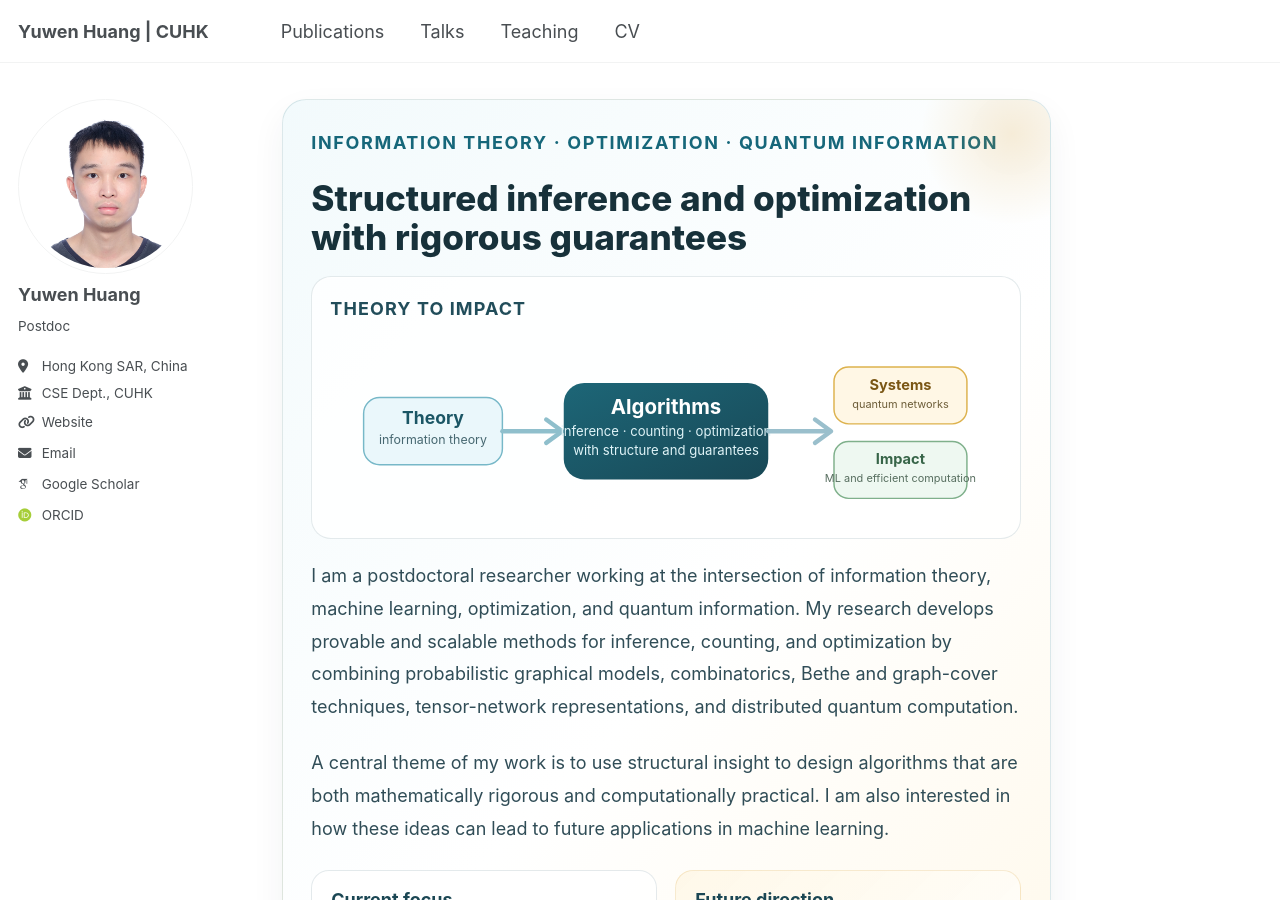
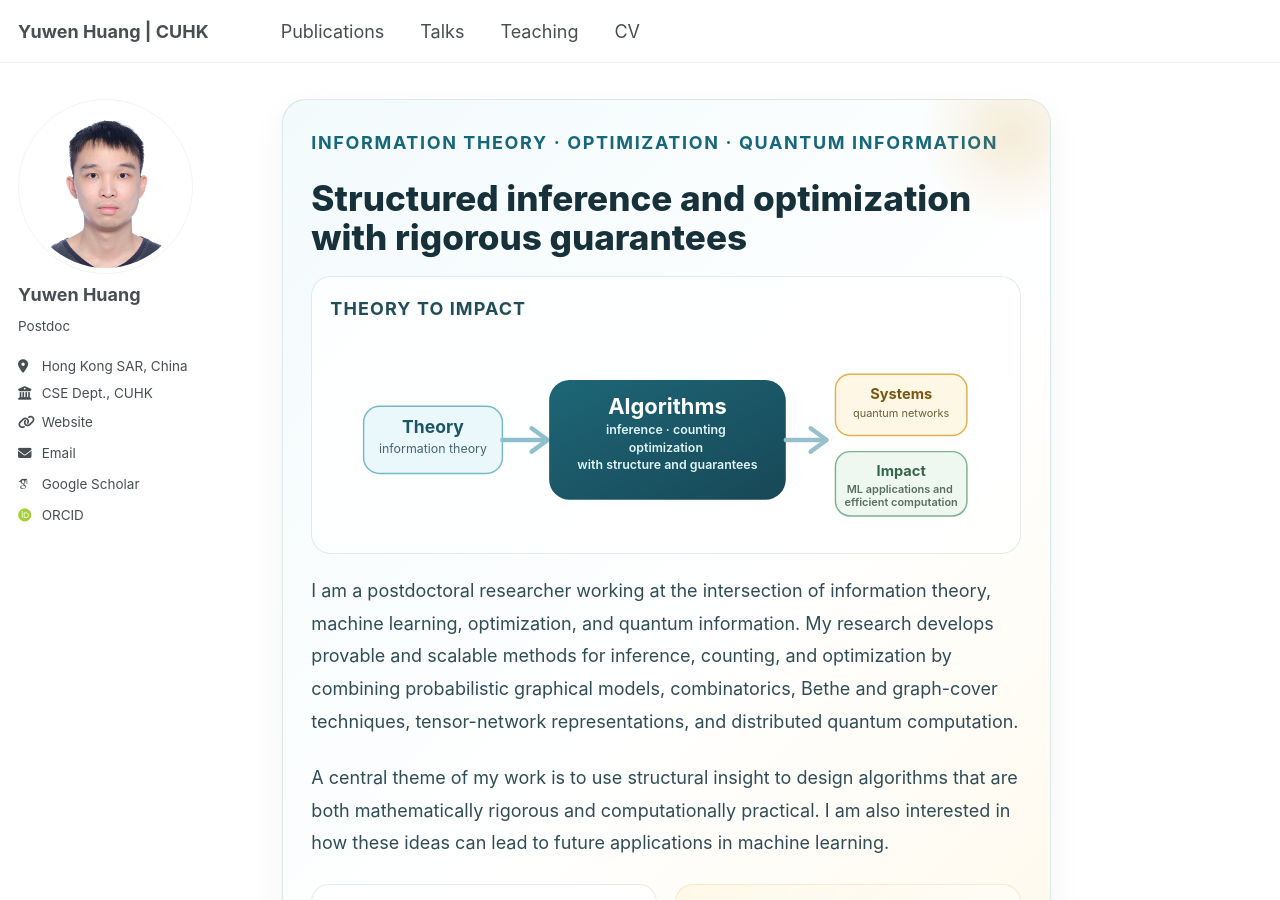
Before and after one commit to YuwenHuang0/YuwenHuang0.github.io, a Jekyll site: the page built from _pages/about.md, in a window 1280 px wide and 900 px high. Built offline with Jekyll 4.4.1, drawn with Linux system fonts in a browser that asks for light colours; some web fonts are replaced; a script that is not in the unit is left out.

Commit message:
Update about.md

```diff
--- a/_pages/about.md
+++ b/_pages/about.md
@@ -393,7 +393,7 @@ redirect_from:
 
   <div class="hero-flow">
     <p class="hero-flow-note">Theory to Impact</p>
-    <svg class="figure-svg" viewBox="0 0 920 240" role="img" aria-label="Diagram showing theory flowing into algorithms, systems, and practical impact">
+    <svg class="figure-svg" viewBox="0 0 920 260" role="img" aria-label="Diagram showing theory flowing into algorithms, systems, and practical impact">
       <defs>
         <linearGradient id="heroFlowCore" x1="0%" y1="0%" x2="100%" y2="100%">
           <stop offset="0%" stop-color="#1d6677" />
@@ -401,28 +401,34 @@ redirect_from:
         </linearGradient>
       </defs>
 
-      <rect x="46" y="72" width="190" height="92" rx="22" fill="#eaf7fb" stroke="#77b8c8" stroke-width="2" />
-      <text x="141" y="108" text-anchor="middle" fill="#1b5665" font-size="24" font-weight="700">Theory</text>
-      <text x="141" y="136" text-anchor="middle" fill="#476871" font-size="17">information theory</text>
+      <rect x="46" y="84" width="190" height="92" rx="22" fill="#eaf7fb" stroke="#77b8c8" stroke-width="2" />
+      <text x="141" y="120" text-anchor="middle" fill="#1b5665" font-size="24" font-weight="700">Theory</text>
+      <text x="141" y="148" text-anchor="middle" fill="#476871" font-size="17">information theory</text>
 
-      <line x1="236" y1="118" x2="312" y2="118" stroke="#8fbfcc" stroke-width="6" stroke-linecap="round" />
-      <path d="M296 102 L318 118 L296 134" fill="none" stroke="#8fbfcc" stroke-width="6" stroke-linecap="round" stroke-linejoin="round" />
+      <line x1="236" y1="130" x2="292" y2="130" stroke="#8fbfcc" stroke-width="6" stroke-linecap="round" />
+      <path d="M276 114 L298 130 L276 146" fill="none" stroke="#8fbfcc" stroke-width="6" stroke-linecap="round" stroke-linejoin="round" />
 
-      <rect x="320" y="52" width="280" height="132" rx="28" fill="url(#heroFlowCore)" />
-      <text x="460" y="95" text-anchor="middle" fill="#ffffff" font-size="28" font-weight="700">Algorithms</text>
-      <text x="460" y="124" text-anchor="middle" fill="#dff3f7" font-size="18">inference · counting · optimization</text>
-      <text x="460" y="151" text-anchor="middle" fill="#dff3f7" font-size="18">with structure and guarantees</text>
+      <rect x="300" y="48" width="324" height="164" rx="28" fill="url(#heroFlowCore)" />
+      <text x="462" y="94" text-anchor="middle" fill="#ffffff" font-size="30" font-weight="700">Algorithms</text>
+      <text x="462" y="122" text-anchor="middle" fill="#dff3f7" font-size="17" font-weight="600">
+        <tspan x="462" dy="0">inference · counting</tspan>
+        <tspan x="462" dy="24">optimization</tspan>
+        <tspan x="462" dy="24">with structure and guarantees</tspan>
+      </text>
 
-      <line x1="600" y1="118" x2="680" y2="118" stroke="#9abfcc" stroke-width="6" stroke-linecap="round" />
-      <path d="M664 102 L686 118 L664 134" fill="none" stroke="#9abfcc" stroke-width="6" stroke-linecap="round" stroke-linejoin="round" />
+      <line x1="624" y1="130" x2="674" y2="130" stroke="#9abfcc" stroke-width="6" stroke-linecap="round" />
+      <path d="M658 114 L680 130 L658 146" fill="none" stroke="#9abfcc" stroke-width="6" stroke-linecap="round" stroke-linejoin="round" />
 
-      <rect x="690" y="30" width="182" height="78" rx="20" fill="#fff7e5" stroke="#ddb24d" stroke-width="2" />
-      <text x="781" y="61" text-anchor="middle" fill="#7a5614" font-size="20" font-weight="700">Systems</text>
-      <text x="781" y="86" text-anchor="middle" fill="#6d5d38" font-size="15">quantum networks</text>
+      <rect x="692" y="40" width="180" height="84" rx="20" fill="#fff7e5" stroke="#ddb24d" stroke-width="2" />
+      <text x="782" y="74" text-anchor="middle" fill="#7a5614" font-size="20" font-weight="700">Systems</text>
+      <text x="782" y="99" text-anchor="middle" fill="#6d5d38" font-size="15">quantum networks</text>
 
-      <rect x="690" y="132" width="182" height="78" rx="20" fill="#eef8f1" stroke="#7fb08b" stroke-width="2" />
-      <text x="781" y="163" text-anchor="middle" fill="#376548" font-size="20" font-weight="700">Impact</text>
-      <text x="781" y="188" text-anchor="middle" fill="#586f60" font-size="15">ML and efficient computation</text>
+      <rect x="692" y="146" width="180" height="88" rx="20" fill="#eef8f1" stroke="#7fb08b" stroke-width="2" />
+      <text x="782" y="180" text-anchor="middle" fill="#376548" font-size="20" font-weight="700">Impact</text>
+      <text x="782" y="202" text-anchor="middle" fill="#586f60" font-size="15" font-weight="600">
+        <tspan x="782" dy="0">ML applications and</tspan>
+        <tspan x="782" dy="18">efficient computation</tspan>
+      </text>
     </svg>
   </div>
 
```
